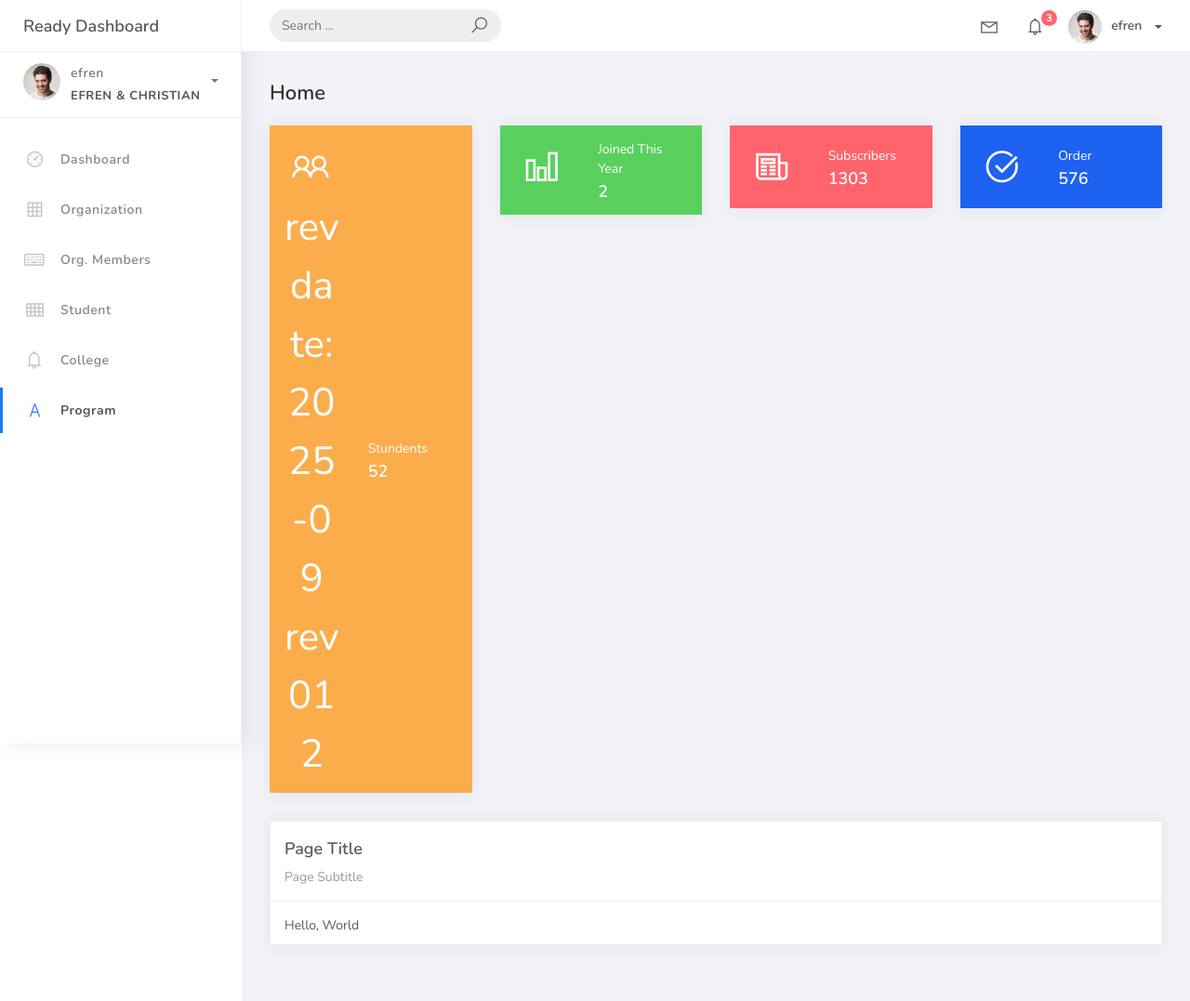
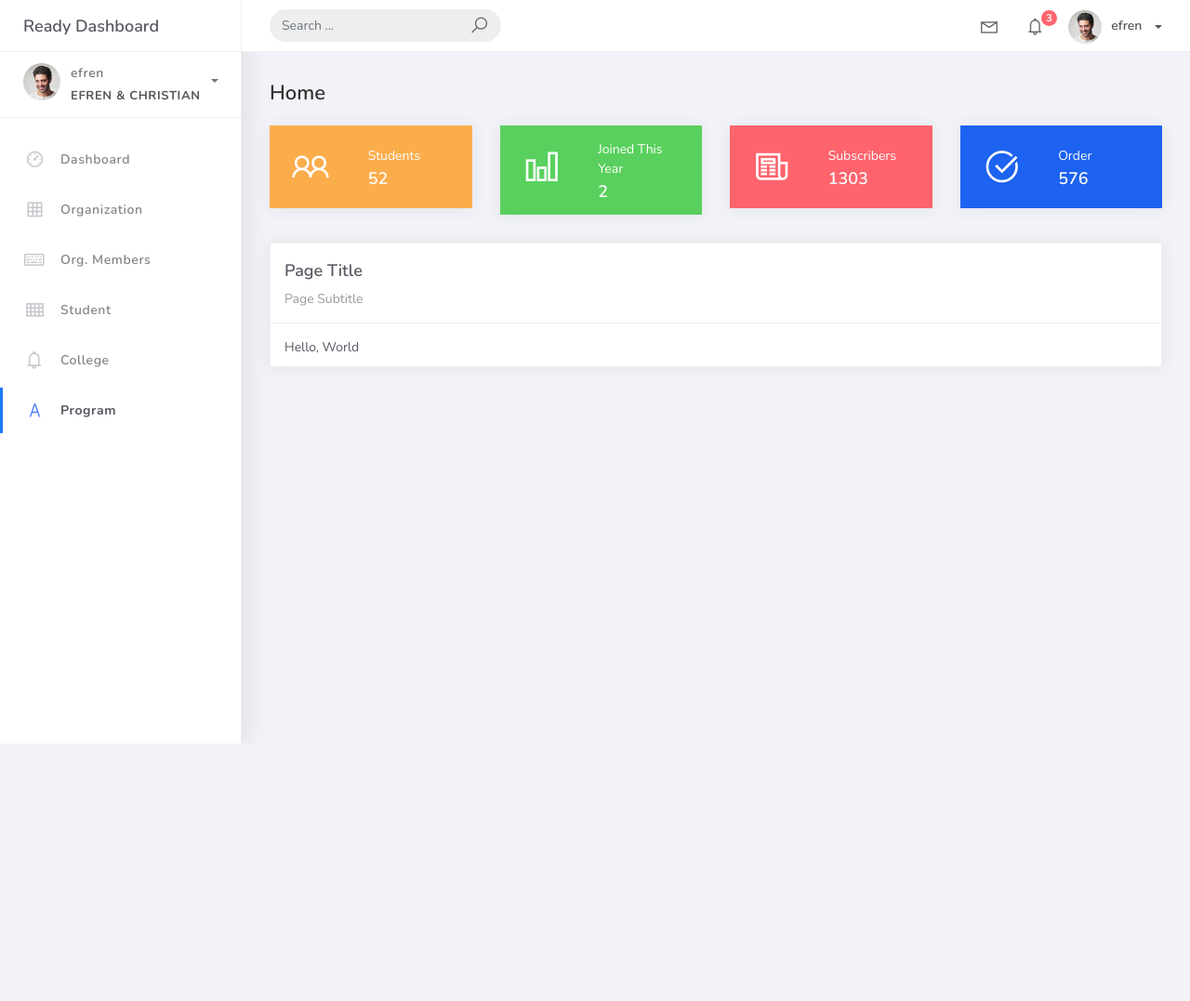
Before and after one commit to Frendsb/PSUSphere, a Django app: page / in a window 1280 px wide. Shown: the whole page at 93% size. After the commit the page ends 800 px from the top, so only its background shows below. Run offline with Django 5.2, Linux system fonts and the light colour scheme; a user stored in the database is signed in; data comes from the database, SQL or seed files in the repository; both versions use the stored data as it was after the commit; some libraries are stand-ins or nearby versions.

Commit message:
fixing dashboard again

```diff
--- a/projectsite/templates/home.html
+++ b/projectsite/templates/home.html
@@ -12,12 +12,11 @@
                     <div class="col-5">
                         <div class="icon-big text-center">
                             <i class="la la-users"></i>
-                            rev date: 2025-09 rev 01 2
                         </div>
                     </div>
                     <div class="col-7 d-flex align-items-center">
                         <div class="numbers">
-                            <p class="card-category">Stundents</p>
+                            <p class="card-category">Students</p>
                             <h4 class="card-title">{{total_students}}</h4>
                         </div>
                     </div>
```
Also changed, not shown: projectsite/db.sqlite3.
